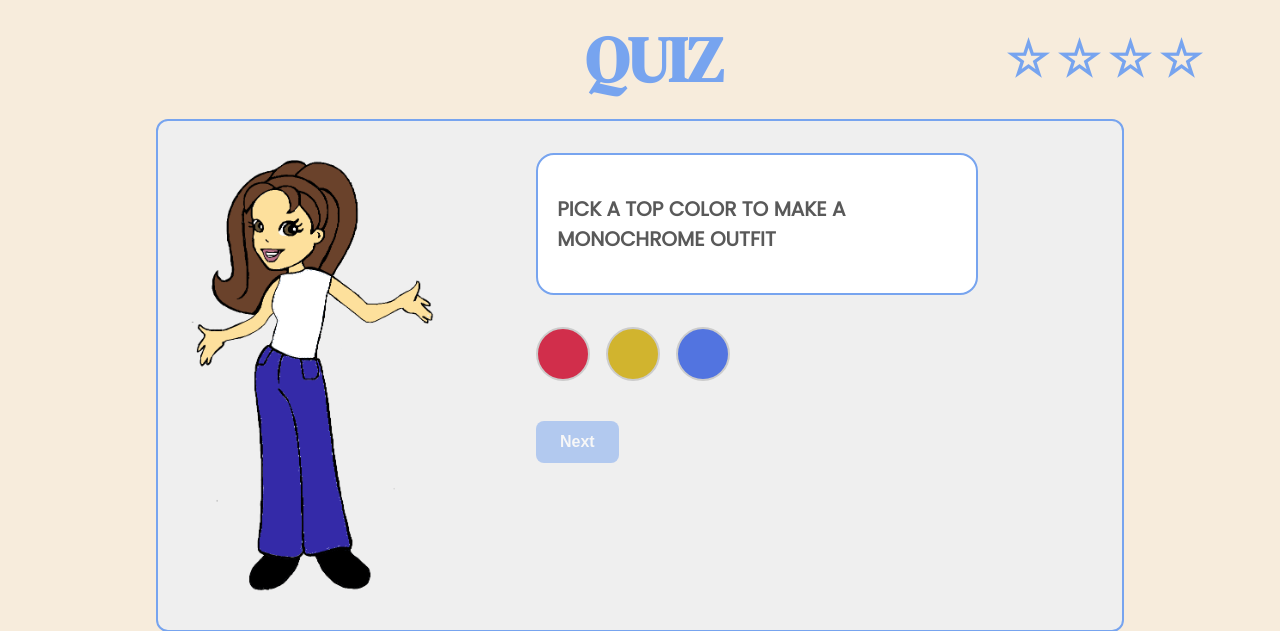
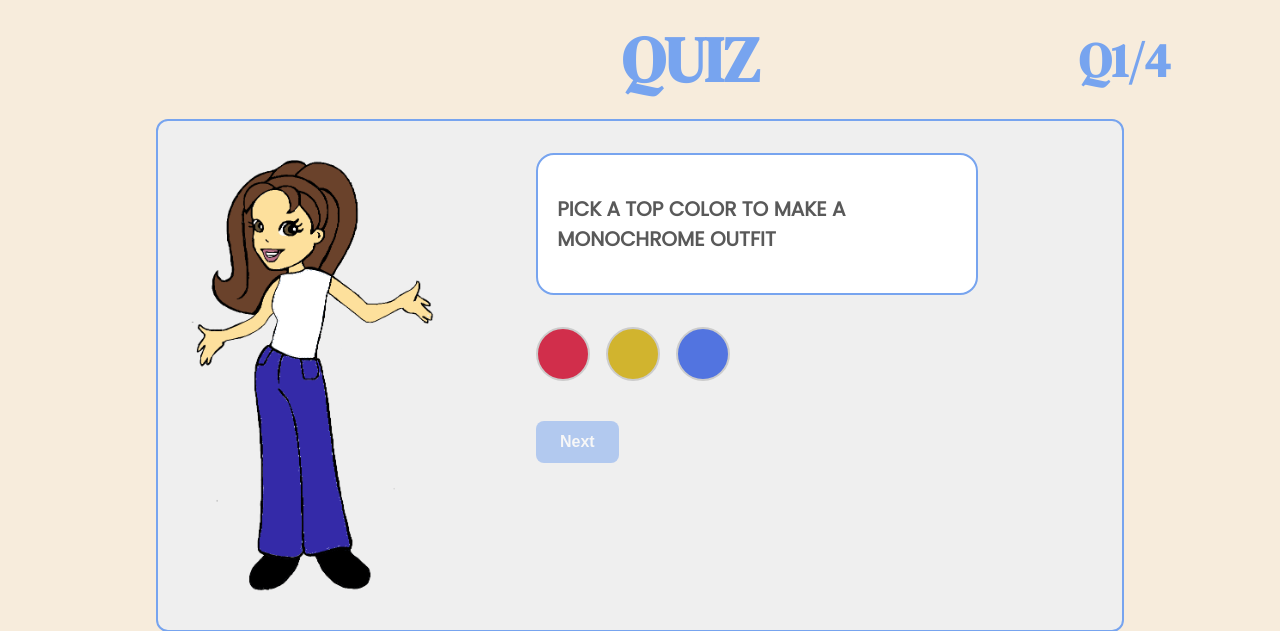
Before and after one commit to zoehightowerr/colortheory-fashion, a Flask app: page /quiz/1 in a window 1280 px wide. Shown: the part 63-694 px from the top of the page. Run offline with Flask 3, Linux system fonts and the light colour scheme.

Commit message:
quiz progress in numbers

```diff
--- a/templates/quiz.html
+++ b/templates/quiz.html
@@ -8,14 +8,8 @@
         <div style="text-align: center; flex-grow: 1;">
             <h1 style="color: #77a4ef; font-family: 'DM Serif Display'; margin: 0;">QUIZ</h1>
         </div>
-        <div class="quiz-stars">
-            {% for i in range(4) %}
-                {% if i < visual_score %}
-                    <span style="color: #77a4ef; font-size: 1.5em;">★</span>
-                {% else %}
-                    <span style="color: #77a4ef; font-size: 1.5em;">☆</span>
-                {% endif %}
-            {% endfor %}
+        <div class="quiz-progress" style="padding-right: 2rem; font-family: 'DM Serif Display'; color: #77a4ef; font-size: 1.5em;">
+            Q{{ question.page_number }}
         </div>
     </div>
 
```
